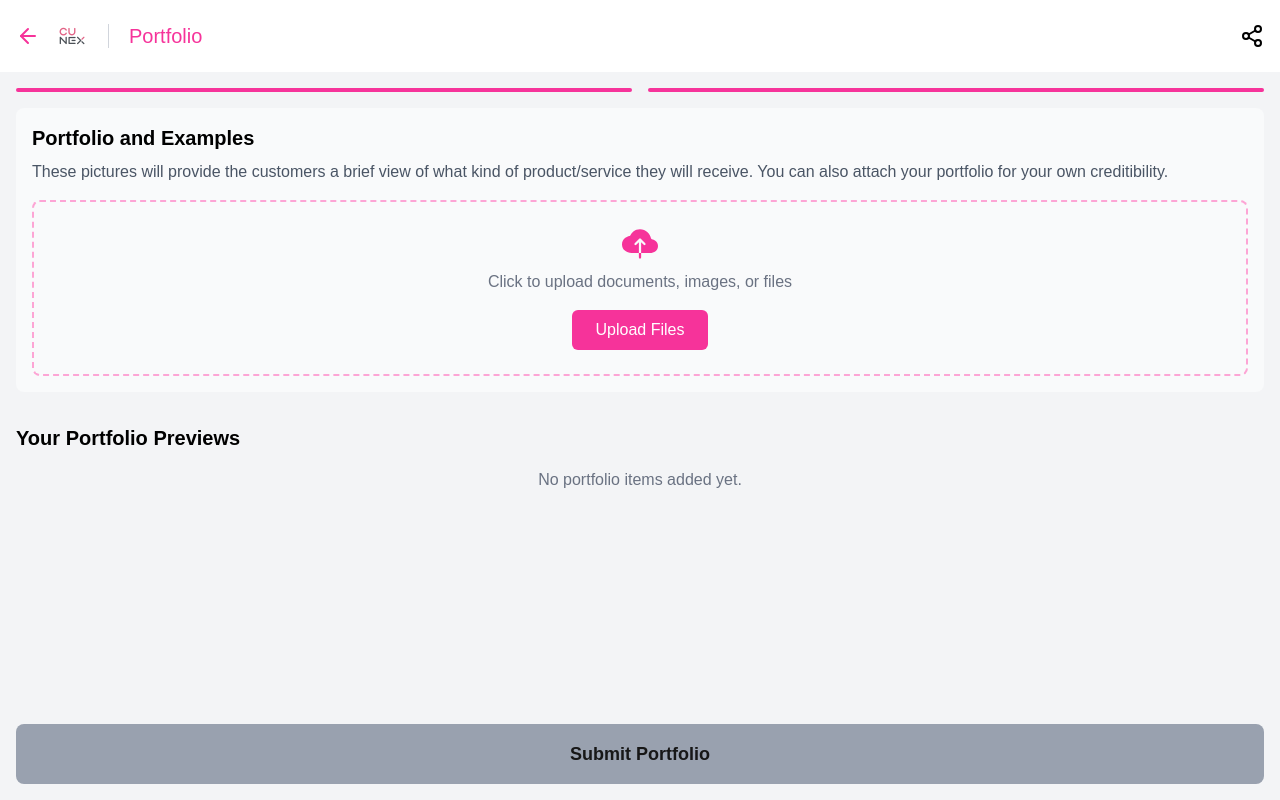
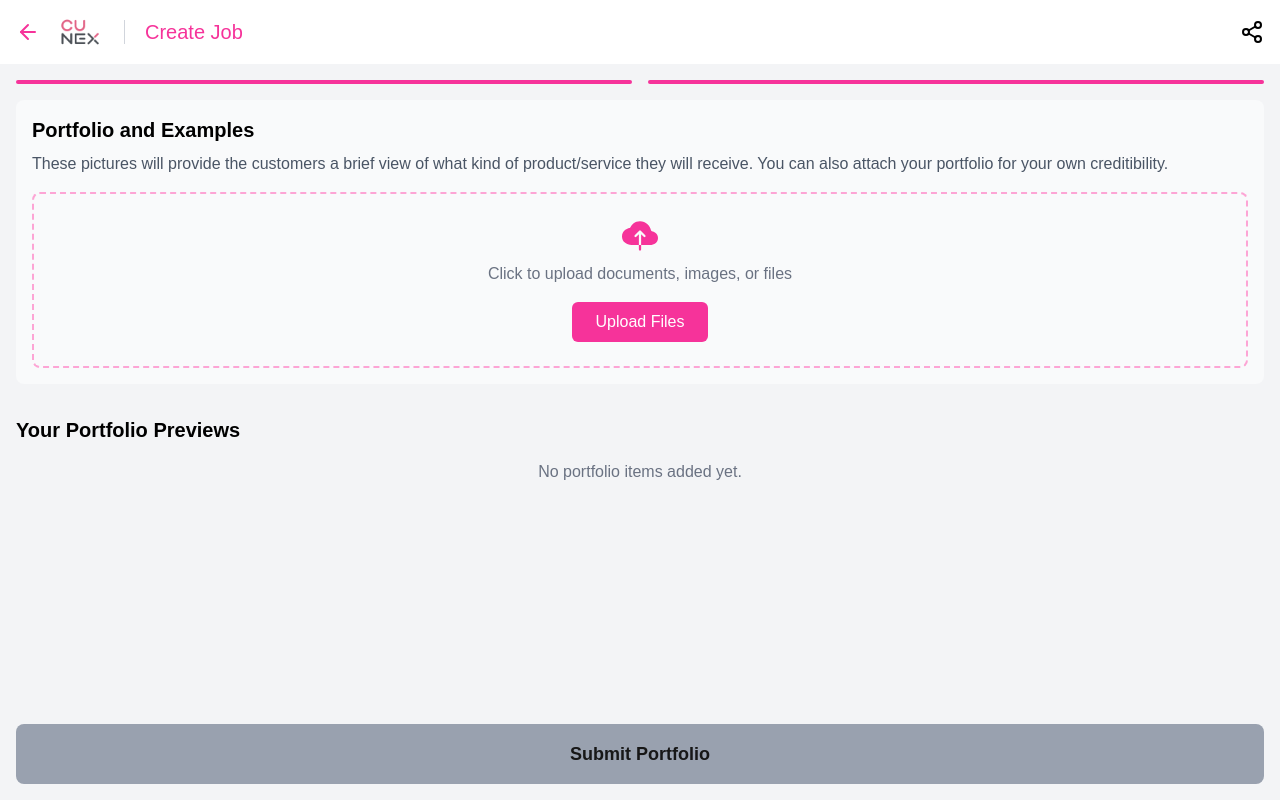
Before and after one commit to bookydooky/cunex_hackathon, a Next.js app in the folder my-cunex-app/: page /portfolio in a window 1280 px wide. Built offline with nearby package versions, Linux system fonts and the light colour scheme.

Commit message:
adjust page height and sticky header

```diff
--- a/my-cunex-app/src/app/components/worklayout.tsx
+++ b/my-cunex-app/src/app/components/worklayout.tsx
@@ -38,18 +38,15 @@ const WorkLayout: React.FC<WorkDetailLayoutProps> = ({ children, jobData }) => {
   return (
     <div className="flex flex-col h-screen bg-white mx-auto shadow-lg relative">
       {/* App Header */}
-      <div className="px-4 py-3 flex items-center justify-between border-b">
+      <div className="px-4 py-2 flex items-center justify-between border-b">
         <div className="flex items-center">
           <ArrowLeft
-            className="mr-4 text-pink-500"
+            className="mr-4 text-pink-500 hover:text-pink-800 transition-transform transform active:scale-90"
             onClick={() => handleNavigation("/")}
           />
           <div className="flex items-center">
-            <div className="font-bold text-lg">
-              <span className="text-pink-500">CU</span>
-              <span className="text-gray-700">NEX</span>
-            </div>
-            <div className="h-6 border-l border-gray-300 mx-3"></div>
+            <img src="/assets/CUNEX-logo.png" alt="CUNEX Logo" className="h-12" />
+            <div className="h-6 border-l border-gray-300 mx-5"></div>
             <div className="text-pink-500 text-xl font-medium">
               {jobData?.bannerName || "Loading..."}
             </div>
--- a/my-cunex-app/src/app/page.tsx
+++ b/my-cunex-app/src/app/page.tsx
@@ -77,7 +77,7 @@ export default function Home() {
       <div className="bg-white p-4 shadow-md">
         <div className="flex justify-between items-center">
           <div className="text-lg font-bold text-pink-500">
-            <img src="/assets/CUNEX-logo.png" alt="CUNEX Logo" className="h-8" />
+            <img src="/assets/CUNEX-logo.png" alt="CUNEX Logo" className="h-12" />
           </div>
           <div className="flex-1 mx-2">
             <div className="bg-gray-100 rounded-full px-3 py-2 flex items-center h-10 w-full">
--- a/my-cunex-app/src/app/portfolio/page.tsx
+++ b/my-cunex-app/src/app/portfolio/page.tsx
@@ -1,7 +1,7 @@
 "use client";
 import React, { useState } from "react";
 import { IoCloudUpload } from "react-icons/io5";
-import { ArrowLeft, X } from "lucide-react";
+import { ArrowLeft, X, Share2 } from "lucide-react";
 import { useRouter } from "next/navigation";
 
 export default function Portfolio() {
@@ -150,8 +150,8 @@ export default function Portfolio() {
 
   return (
     <div className="flex flex-col h-screen bg-gray-100 overflow-y-auto">
-      {/* Navigation bar */}
-      <div className="sticky top-0 left-0 right-0 px-4 py-5 flex justify-between items-center bg-white z-1">
+      {/* App Header */}
+      <div className="sticky top-0 left-0 right-0 px-4 py-2 flex items-center justify-between bg-white z-1">
         <div className="flex items-center">
           <button
             onClick={handlePreviousPage}
@@ -159,35 +159,18 @@ export default function Portfolio() {
           >
             <ArrowLeft className="mr-4 text-pink-500 hover:text-pink-800" />
           </button>
-          <img src="/assets/CUNEX-logo.png" alt="CUNEX Logo" className="h-8" />
-          <div className="h-6 border-l border-gray-300 mx-5"></div>
-          <div className="text-pink-500 font-medium text-xl">Portfolio</div>
+          <div className="flex items-center">
+            <img src="/assets/CUNEX-logo.png" alt="CUNEX Logo" className="h-12" />
+            <div className="h-6 border-l border-gray-300 mx-5"></div>
+            <div className="text-pink-500 text-xl font-medium">Create Job</div>
+          </div>
         </div>
-        <button className="text-black">
-          <svg
-            xmlns="http://www.w3.org/2000/svg"
-            width="24"
-            height="24"
-            viewBox="0 0 24 24"
-            fill="none"
-            stroke="currentColor"
-            strokeWidth="2"
-            strokeLinecap="round"
-            strokeLinejoin="round"
-          >
-            <circle cx="18" cy="5" r="3"></circle>
-            <circle cx="6" cy="12" r="3"></circle>
-            <circle cx="18" cy="19" r="3"></circle>
-            <line x1="8.59" y1="13.51" x2="15.42" y2="17.49"></line>
-            <line x1="15.41" y1="6.51" x2="8.59" y2="10.49"></line>
-          </svg>
-        </button>
+        <Share2 className="text-black" />
       </div>
-
-      {/* Divider lines */}
+      {/* Progress Bar */}
       <div className="flex px-4 mt-4">
-        <div className="h-1 bg-pink-500 flex-1 rounded-full mr-2"></div>
-        <div className="h-1 bg-pink-500 flex-1 rounded-full ml-2"></div>
+          <div className="h-1 bg-pink-500 flex-1 rounded-full mr-2"></div>
+          <div className="h-1 bg-pink-500 flex-1 rounded-full ml-2"></div>
       </div>
 
       {/* Main content */}
--- a/my-cunex-app/src/app/profile/myJob/page.tsx
+++ b/my-cunex-app/src/app/profile/myJob/page.tsx
@@ -63,9 +63,10 @@ export default function MyJobsPage() {
   }, []);
 
   return (
-    <div className="bg-gray-100 min-h-screen pb-20">
+    <div className="bg-gray-100 h-screen overflow-y-auto">
+      <div className="sticky top-0 left-0 right-0">
         {/* Navigation bar */}
-      <div className="px-4 py-5 flex justify-between items-center bg-white">
+        <div className="px-4 py-2 flex justify-between items-center bg-white">
           <div className="flex items-center">
             <button
               onClick={() => router.push("/profile")}
@@ -73,10 +74,7 @@ export default function MyJobsPage() {
             >
               <ArrowLeft className="mr-4 text-pink-500 hover:text-pink-800" />
             </button>
-          <div className="flex items-center">
-            <span className="text-pink-500 font-semibold text-xl">CU</span>
-            <span className="text-gray-800 font-bold text-xl">NEX</span>
-          </div>
+            <img src="/assets/CUNEX-logo.png" alt="CUNEX Logo" className="h-12" />
             <div className="h-6 border-l border-gray-300 mx-5"></div>
             <div className="text-pink-500 font-medium text-xl">Profile</div>
           </div>
@@ -106,7 +104,7 @@ export default function MyJobsPage() {
             Completed
           </button>
         </div>
-
+      </div>
       {/* Job List */}
       <div className="mx-4">
         {activeTab === "ongoing" && (
--- a/my-cunex-app/src/app/profile/page.tsx
+++ b/my-cunex-app/src/app/profile/page.tsx
@@ -9,7 +9,7 @@ export default function ProfilePage() {
   return (
     <div className="h-screen bg-gray-100">
       {/* Navigation bar */}
-      <div className="px-4 py-5 flex justify-between items-center bg-white">
+      <div className="sticky top-0 right-0 left-0 px-4 py-2 flex justify-between items-center bg-white">
         <div className="flex items-center">
           <button
             onClick={() => router.push("/")}
@@ -17,10 +17,7 @@ export default function ProfilePage() {
           >
             <ArrowLeft className="mr-4 text-pink-500 hover:text-pink-800" />
           </button>
-          <div className="flex items-center">
-            <span className="text-pink-500 font-semibold text-xl">CU</span>
-            <span className="text-gray-800 font-bold text-xl">NEX</span>
-          </div>
+          <img src="/assets/CUNEX-logo.png" alt="CUNEX Logo" className="h-12" />
           <div className="h-6 border-l border-gray-300 mx-5"></div>
           <div className="text-pink-500 font-medium text-xl">Profile</div>
         </div>
--- a/my-cunex-app/src/app/service/detail/page.tsx
+++ b/my-cunex-app/src/app/service/detail/page.tsx
@@ -31,7 +31,7 @@ export default function UploadPagePreview() {
   };
 
   return (
-    <div className="min-h-screen bg-gray-100">
+    <div>
       <div className="container mx-auto px-4 py-8 max-w-4xl">
         <header className="text-center mb-10">
           <h1 className="text-3xl font-bold text-pink-500 mb-2">
--- a/my-cunex-app/src/app/service/layout.tsx
+++ b/my-cunex-app/src/app/service/layout.tsx
@@ -8,7 +8,7 @@ const Layout: React.FC<{ children: React.ReactNode }> = ({ children }) => {
   const router = useRouter();
 
   return (
-    <div className="flex flex-col min-h-screen bg-gray-100">
+    <div className="flex flex-col h-screen bg-gray-100 overflow-y-auto">
       <Head>
         <title>CU FASTWORK</title>
         <meta name="description" content="CU FASTWORK App" />
@@ -16,7 +16,7 @@ const Layout: React.FC<{ children: React.ReactNode }> = ({ children }) => {
       </Head>
 
       {/* App Header */}
-      <div className="sticky top-0 left-0 right-0 px-4 py-5 flex items-center justify-between bg-white">
+      <div className="sticky top-0 left-0 right-0 px-4 py-2 flex items-center justify-between bg-white">
         <div className="flex items-center">
           <button
             onClick={() => router.back()}
@@ -25,10 +25,7 @@ const Layout: React.FC<{ children: React.ReactNode }> = ({ children }) => {
             <ArrowLeft className="mr-4 text-pink-500 hover:text-pink-800" />
           </button>
           <div className="flex items-center">
-            <div className="font-bold text-lg">
-              <span className="text-pink-500">CU</span>
-              <span className="text-black">NEX</span>
-            </div>
+            <img src="/assets/CUNEX-logo.png" alt="CUNEX Logo" className="h-12" />
             <div className="h-6 border-l border-gray-300 mx-5"></div>
             <div className="text-pink-500 text-xl font-medium">Services</div>
           </div>
--- a/my-cunex-app/src/app/service/review/page.tsx
+++ b/my-cunex-app/src/app/service/review/page.tsx
@@ -40,7 +40,7 @@ export default function ReviewAndPayPage() {
   };
 
   return (
-    <div className="min-h-screen bg-gray-100">
+    <div>
       <div className="container mx-auto px-4 py-8 max-w-4xl">
         <header className="text-center mb-10">
           <h1 className="text-3xl font-bold text-pink-500 mb-2">
--- a/my-cunex-app/src/app/service/startorder/page.tsx
+++ b/my-cunex-app/src/app/service/startorder/page.tsx
@@ -8,7 +8,7 @@ export default function ServiceSelectionPage() {
   const router = useRouter();
 
   return (
-    <div className="min-h-screen bg-gray-100 flex flex-col">
+    <div>
       <div className="container mx-auto px-4 py-8 max-w-4xl flex-grow flex flex-col">
         <header className="text-center mb-10">
           <h1 className="text-3xl font-bold text-pink-500 mb-2">
```
Also changed, not shown: my-cunex-app/src/app/create-job/page.tsx (+4 -3 lines), my-cunex-app/src/app/seeAll/[id]/page.tsx (+3 -7 lines), my-cunex-app/src/app/work/checkout/[id]/page.tsx (+4 -7 lines). Lines whose indentation alone changed are shown as unchanged.
